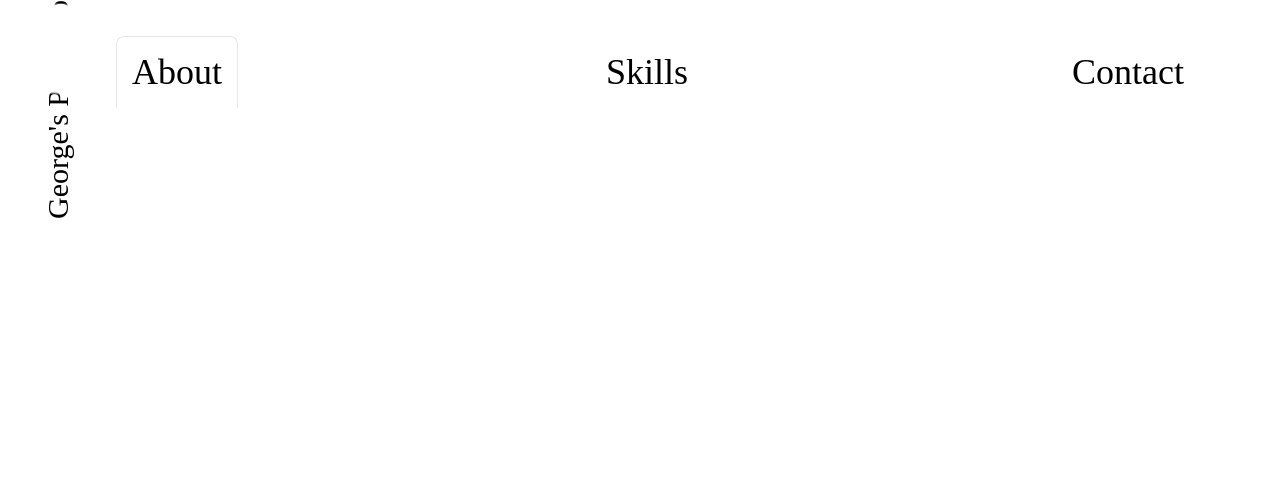
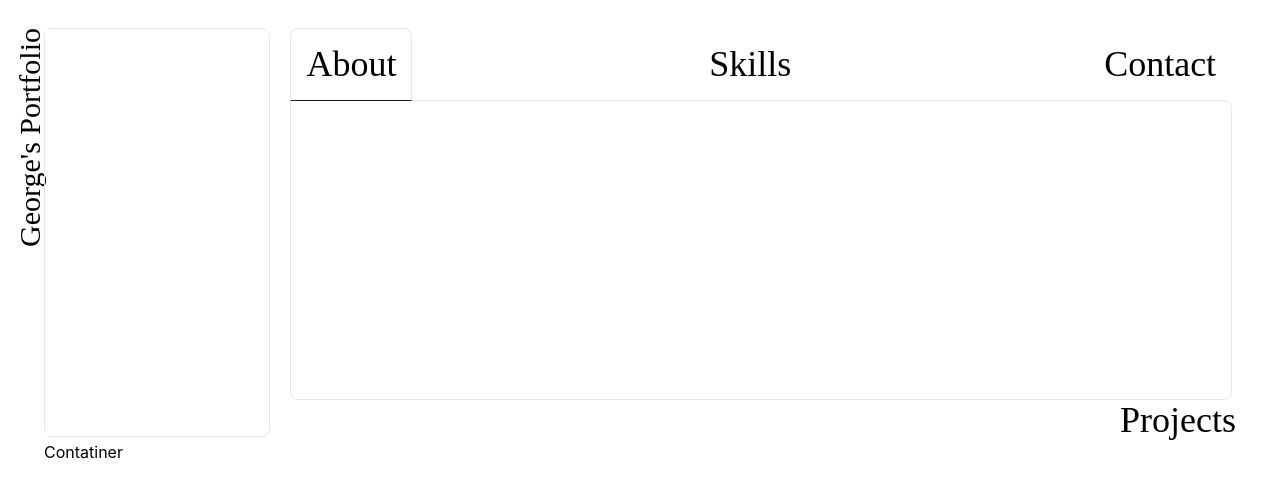
Before and after one commit to drfrank66613/personal-portfolio-website, a Next.js app: page / in a window 1280 px wide. Shown: the top 496 px of the page. Built offline with nearby package versions, Linux system fonts and the light colour scheme; a web font is replaced by a local one.

Commit message:
Update _app.tsx
-modify overall layout & styling
-improve the animation of article element

```diff
--- a/pages/_app.tsx
+++ b/pages/_app.tsx
@@ -7,39 +7,37 @@ import Head from "next/head";
 import Link from "next/link";
 import AboutContent from "../components/AboutContent";
 import { useRouter } from "next/router";
-import { motion } from "framer-motion";
+import { AnimatePresence, motion } from "framer-motion";
 import { useEffect, useState } from "react";
+import { containerVariants } from "../utils/variants";
 
 export default function App({ Component, pageProps }: AppProps) {
   const router = useRouter();
   const links = ["about", "skills", "contact"];
-  const activeLinkStyle = "border rounded-lg rounded-b-none border-b-0 p-4";
   const currentPath = router.pathname;
   const initSelected = currentPath === "/" ? "about" : currentPath.slice(1);
+  const borderTopStyle =
+    currentPath === "/skills"
+      ? ""
+      : currentPath === "/contact"
+      ? "rounded-tr-none"
+      : "rounded-tl-none";
   const [selected, setSelected] = useState(initSelected);
 
-  // useEffect(() => {
-  //   const currentPath = router.pathname;
-  //   const initSelected =
-  //     currentPath === "/" ? "about" : router.pathname.slice(1);
-
-  //   setSelected(initSelected);
-  // }, []);
-
   return (
-    <>
-      <div className="flex h-screen px-10">
-        <aside className="absolute">
+    <div className="h-screen relative">
+      <aside className="my-7 mx-3 absolute">
         <MovingText />
       </aside>
 
-        <main className="mx-10 my-9 flex w-full">
-          <aside>
+      <main className="h-full px-11 py-7">
+        <div className="flex h-[50%] space-x-5">
+          <aside className="relative h-[110%] min-w-[19%] w-[19%] border rounded-lg">
             <Logo />
           </aside>
 
-          <section className="ml-9 w-full">
-            <nav className="flex justify-between w-full">
+          <section className="flex flex-col w-[79%]">
+            <nav className="flex justify-between">
               {links.map((link, index) => (
                 <div
                   key={index}
@@ -57,18 +55,33 @@ export default function App({ Component, pageProps }: AppProps) {
                         ease: "easeOut",
                       }}
                       layoutId="border"
-                      className="absolute inset-0 border border-b-0 rounded-t-lg z-0"
+                      className="absolute inset-0 -bottom-[1px] border border-b-[#1A1A1D] rounded-t-lg z-0"
                     />
                   ) : null}
                 </div>
               ))}
             </nav>
-            <article className="h-[46%]">
+            <AnimatePresence mode="wait">
+              <motion.article
+                className={`content-border h-full px-4 py-1 border ${borderTopStyle} rounded-lg overflow-auto`}
+                key={currentPath}
+                variants={containerVariants}
+                initial="hidden"
+                animate="visible"
+                exit="exit"
+              >
                 <Component {...pageProps} />
-            </article>
+              </motion.article>
+            </AnimatePresence>
           </section>
+        </div>
+        <div>
+          <section>
+            <h1 className="text-right">Projects</h1>
+            <div>Contatiner</div>
+          </section>
+        </div>
       </main>
     </div>
-    </>
   );
 }
```
Lines whose indentation alone changed are shown as unchanged.
